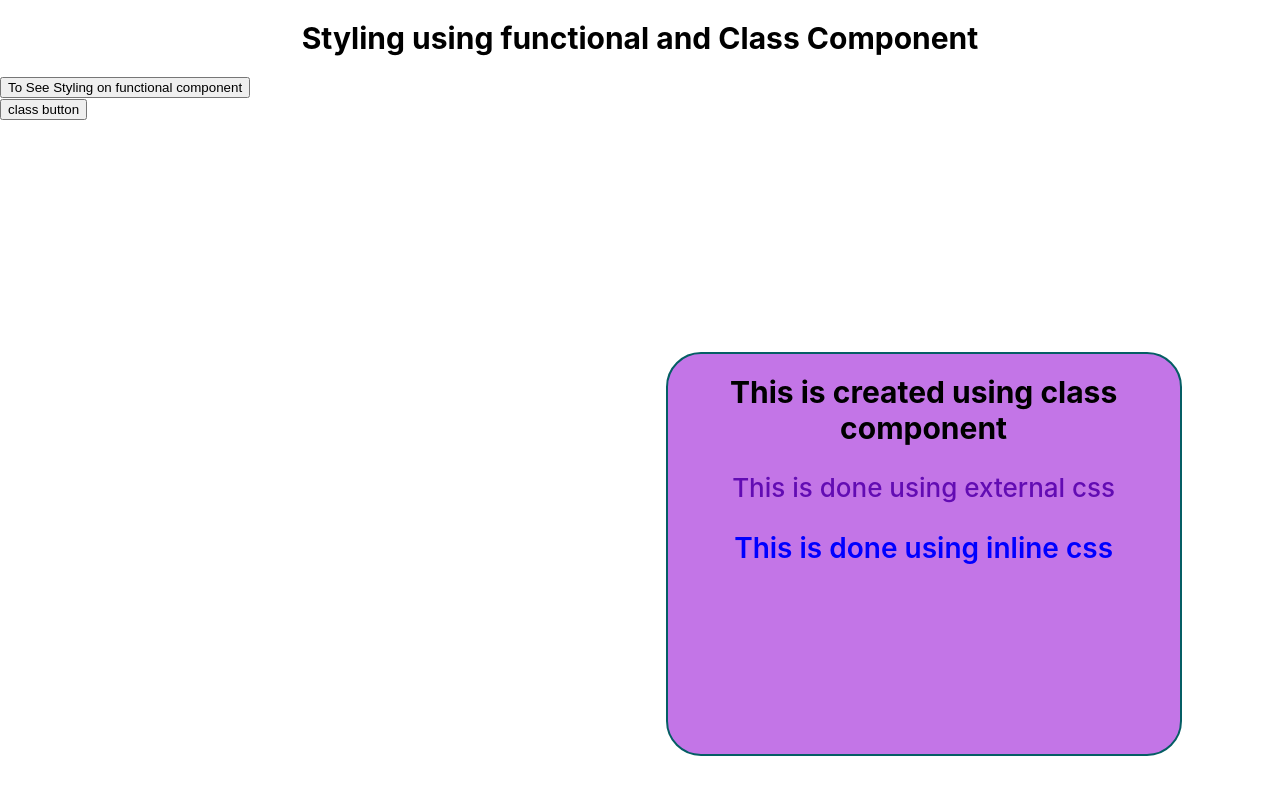
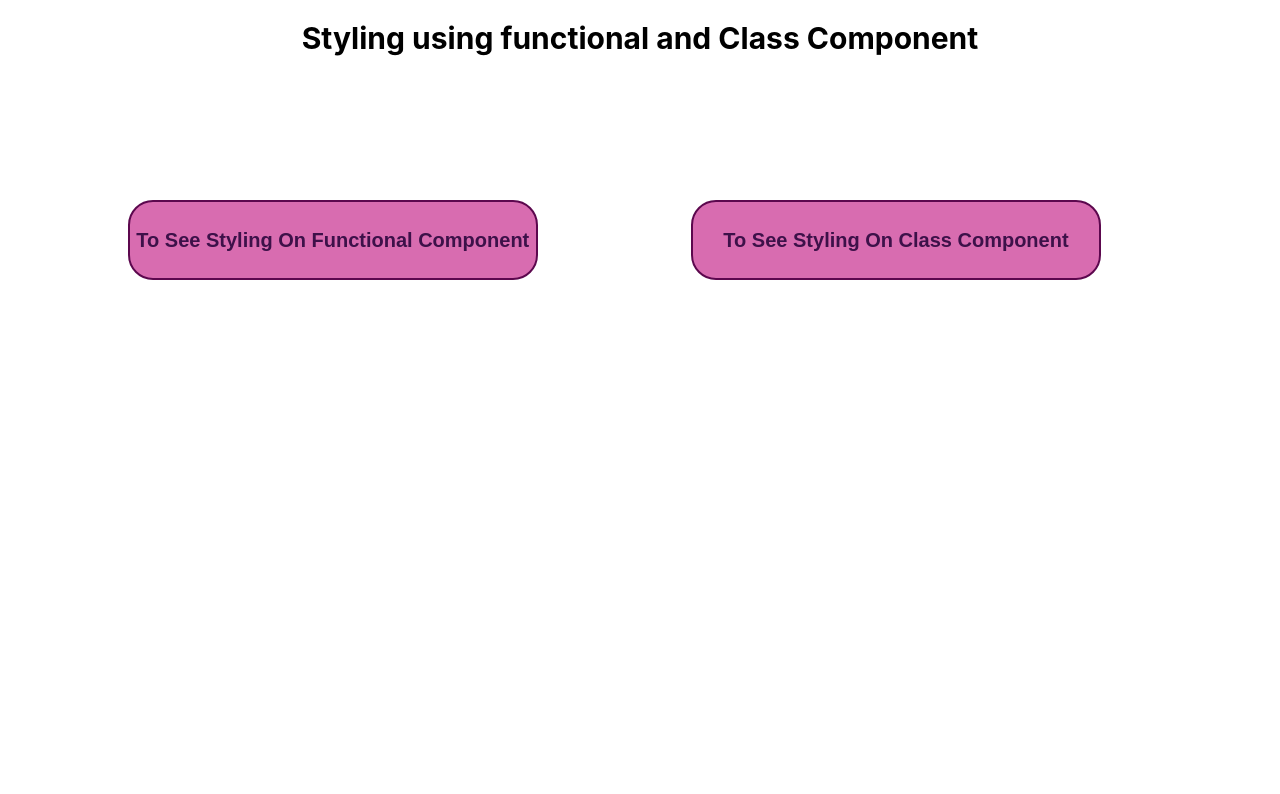
Before and after one commit to rani10245kumari/React_handson1, a React (Create React App) app: page / in a window 1280 px wide. Shown: the top 794 px of the page. Built offline with nearby package versions, Linux system fonts and the light colour scheme.

Commit message:
Update Button.js

```diff
--- a/src/Handson1React/Button.js
+++ b/src/Handson1React/Button.js
@@ -1,6 +1,7 @@
 import React, { useState, Component } from 'react'
 import Functionnew from './Functioncompo'
 import Classfunction from './Classcompo'
+
 function Buttonone() {
 
     const [count, setCount] = useState(false)
@@ -8,7 +9,7 @@ function Buttonone() {
     return (
         <div className="button1">
             <h1>{count}</h1>
-            <button onClick={() => setCount(!count)}>To See Styling on functional component</button>
+            <button onClick={() => setCount(!count)} className='btn1'>To See Styling On Functional Component</button>
             {count ? <Functionnew></Functionnew> : null}
         </div>
 
@@ -30,8 +31,8 @@ class Buttontwo extends Component {
     render() {
         return (
             <div className='button2'>
-                <button onClick={() => this.setState({ btnValue: !this.state.btnValue })}>class button</button>
-                {this.state.btnValue ? null : <Classfunction />}
+                <button onClick={() => this.setState({ btnValue: !this.state.btnValue })} className='btn2'>To See Styling On Class Component</button>
+                {this.state.btnValue ? <Classfunction /> : null}
 
             </div>
         )
```
